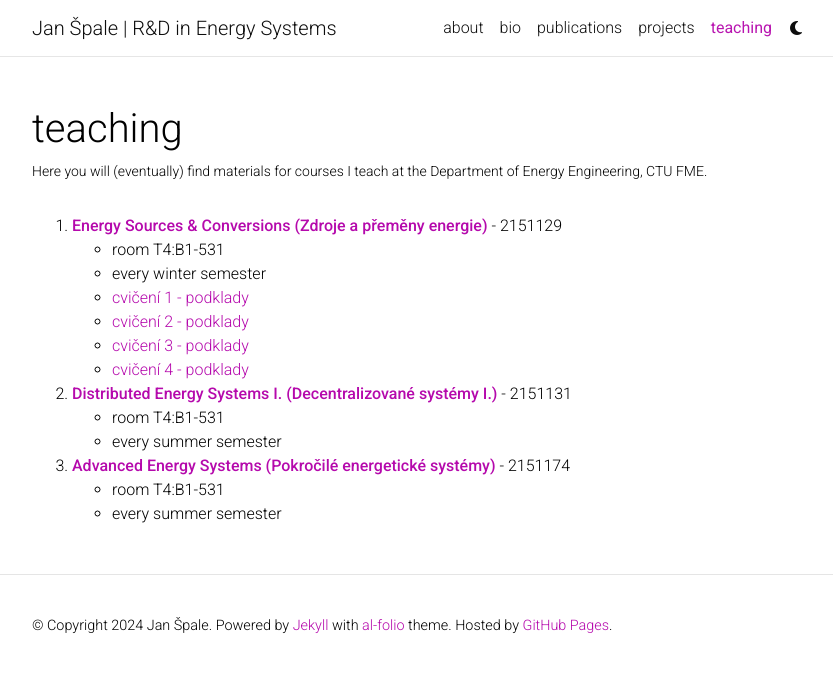
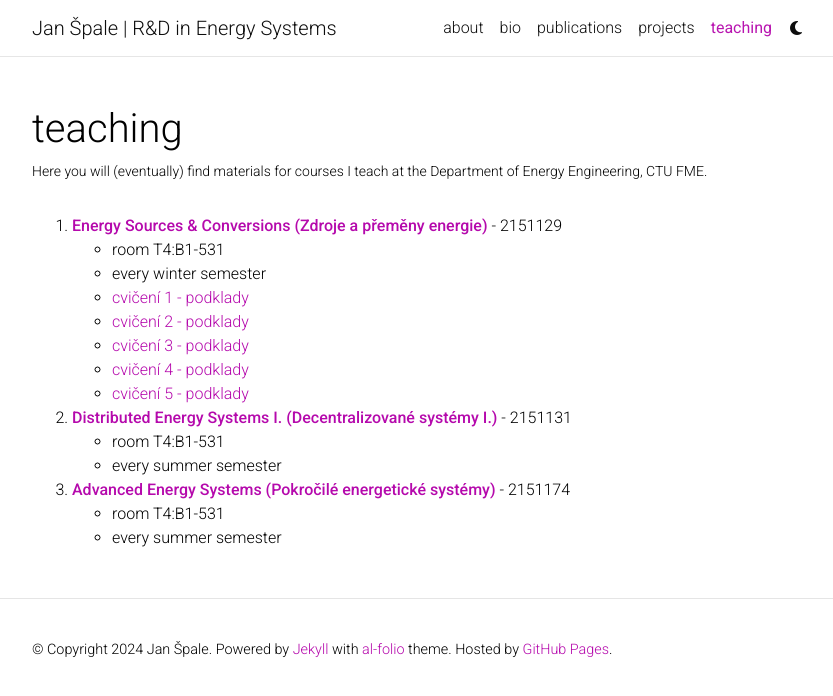
Before and after one commit to janspale/janspale.github.io, a Jekyll site: the page built from _pages/teaching.md, in a window 1280 px wide. Shown: the top 696 px of the page, without its empty margins (223-1056 px from the left). Built offline with Jekyll 4.4.1, drawn with Linux system fonts in a browser that asks for light colours; comment, search, counter and statistics services are not loaded; a style sheet for code colours, icons or effects is not loaded.

Commit message:
modified:   _pages/teaching.md

```diff
--- a/_pages/teaching.md
+++ b/_pages/teaching.md
@@ -13,6 +13,7 @@
    * [cvičení 2 - podklady](https://campuscvut-my.sharepoint.com/:p:/g/personal/spaleja1_cvut_cz/EddQgvyNOlNFvGt4wmHNYXcBQhoAqAqUpebPVnqN6u4NVQ?e=QCOsAm)
    * [cvičení 3 - podklady](https://campuscvut-my.sharepoint.com/:p:/g/personal/spaleja1_cvut_cz/ESCO33sJOhZAkbiZO0SgSo4Bc1v0g35UH65WP4Ztff6Quw?e=Pqf6eh)
    * [cvičení 4 - podklady](https://campuscvut-my.sharepoint.com/:b:/g/personal/spaleja1_cvut_cz/EQygkJiyeMNPtDKw8DV6PqkByEpEvU7cdT_Ozm2MeAPkUQ?e=46IxNP)
+   * [cvičení 5 - podklady](https://campuscvut-my.sharepoint.com/:b:/g/personal/spaleja1_cvut_cz/EWHgenlmRBlMnwPTE5PXoIgBSgeeKzX9eUIxPGV4SsaXlA?e=nUErtJ)
 2. **[Distributed Energy Systems I. (Decentralizované systémy I.)](https://kos.fs.cvut.cz/synopsis/2151133)** - 2151131
    * room T4:B1-531
    * every summer semester
```
